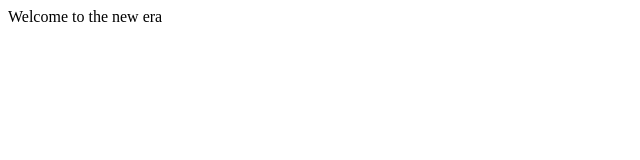
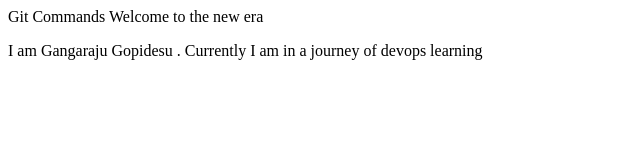
Before and after one commit to rajugopidesu/MydevopsRepository, a plain HTML site: page index.html in a window 1280 px wide. Shown: the whole page, without its empty margins (0-640 px from the left). Drawn offline with Linux system fonts and the light colour scheme.

Commit message:
Added head and paragraph to the index.html file

```diff
--- a/index.html
+++ b/index.html
@@ -1,7 +1,12 @@
+
+
 <html>
 <title>
    Devops Git Tutorial
 </title>
+<head> Git Commands </html>
+<body> Welcome to the new era </body>
 
-<body> Welcome to the new era </body>
+<p> I am Gangaraju Gopidesu . Currently I am in a journey of devops learning </p>
+
 </html>
```
